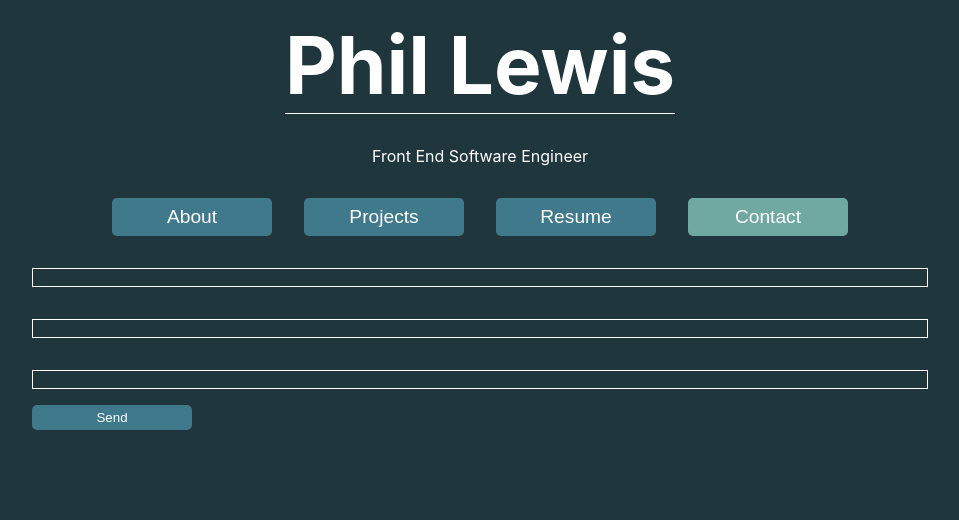
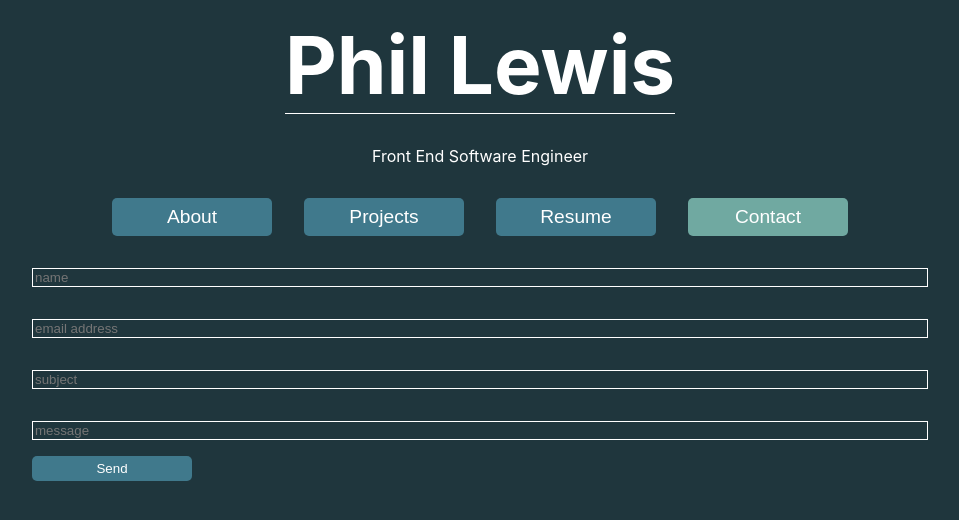
Before and after one commit to philalewis/portfolio, a React (Create React App) app: page /contact in a window 1280 px wide. Shown: the top 520 px of the page, without its empty margins (160-1119 px from the left). Built offline with nearby package versions, Linux system fonts and the light colour scheme.

Commit message:
Add subject field and onClick method to submit button

```diff
--- a/src/Components/Contact.js
+++ b/src/Components/Contact.js
@@ -5,9 +5,10 @@ const Contact = () => {
   const [ name, setName ] = useState('')
   const [ email, setEmail ] = useState('')
   const [ message, setMessage ] = useState('')
+  const [ subject, setSubject ] = useState('')
 
   const sendEmail = () => {
-
+    window.open(`mailto:phillewis1985@gmail.com?subject=${subject}&body=${message}`)
   }
 
   return (
@@ -17,22 +18,32 @@ const Contact = () => {
           type='text'
           value={name}
           className="input-field"
+          placeholder="name"
           onChange={event => setName(event.target.value)}
         />
         <input
           type='email'
           value={email}
           className="input-field"
+          placeholder="email address"
           onChange={event => setEmail(event.target.value)}
+        />
+        <input
+          type='text'
+          value={subject}
+          className="input-field"
+          placeholder="subject"
+          onChange={event => setSubject(event.target.value)}
         />
         <input
           type='text'
           value={message}
           className="input-field"
+          placeholder="message"
           onChange={event => setMessage(event.target.value)}
         />
         <button
-        className="send-email-button"
+          className="send-email-button"
           onClick={event => sendEmail(event)}
         >Send</button>
       </form>
```
